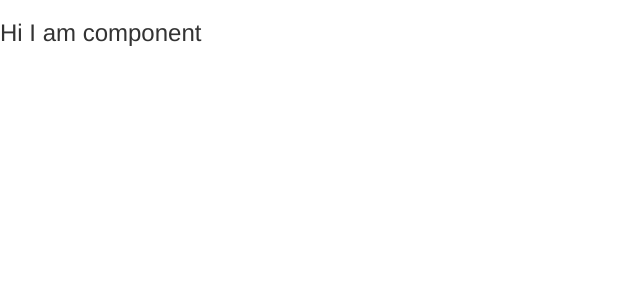
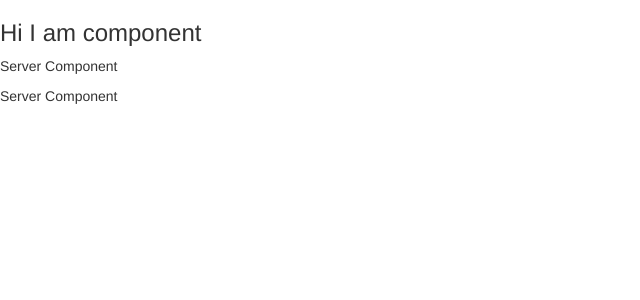
Before and after one commit to ariefnur65/angular-udemy-training, an Angular app: page / in a window 1280 px wide. Shown: the top 300 px of the page, without its empty margins (0-640 px from the left). Built offline with nearby package versions, Linux system fonts and the light colour scheme.

Commit message:
Add servers component to hold multiple server

```diff
--- a/src/app/app.component.html
+++ b/src/app/app.component.html
@@ -1 +1,2 @@
 <h3>Hi I am component</h3>
+<app-servers></app-servers>
--- a/src/app/app.module.ts
+++ b/src/app/app.module.ts
@@ -2,9 +2,11 @@
 import { NgModule } from '@angular/core';
 
 import { AppComponent } from './app.component';
+import { ServerComponent } from './server/server.component';
+import { ServersComponent } from './servers/servers.component';
 
 @NgModule({
-    declarations: [AppComponent],
+    declarations: [AppComponent, ServerComponent, ServersComponent],
     imports: [BrowserModule],
     providers: [],
     bootstrap: [AppComponent],
--- /dev/null
+++ b/src/app/server/server.component.html
@@ -0,0 +1 @@
+<p>Server Component</p>
--- /dev/null
+++ b/src/app/servers/servers.component.html
@@ -0,0 +1,2 @@
+<app-server></app-server>
+<app-server></app-server>
--- /dev/null
+++ b/src/app/servers/servers.component.ts
@@ -0,0 +1,15 @@
+import { Component, OnInit } from '@angular/core';
+
+@Component({
+  selector: 'app-servers',
+  templateUrl: './servers.component.html',
+  styleUrls: ['./servers.component.css']
+})
+export class ServersComponent implements OnInit {
+
+  constructor() { }
+
+  ngOnInit(): void {
+  }
+
+}
```
Also changed, not shown: src/app/server/server.component.ts (added, +7 -0 lines), src/app/servers/servers.component.css (added), 1 other file (tests, documents, lock files or other folders).
